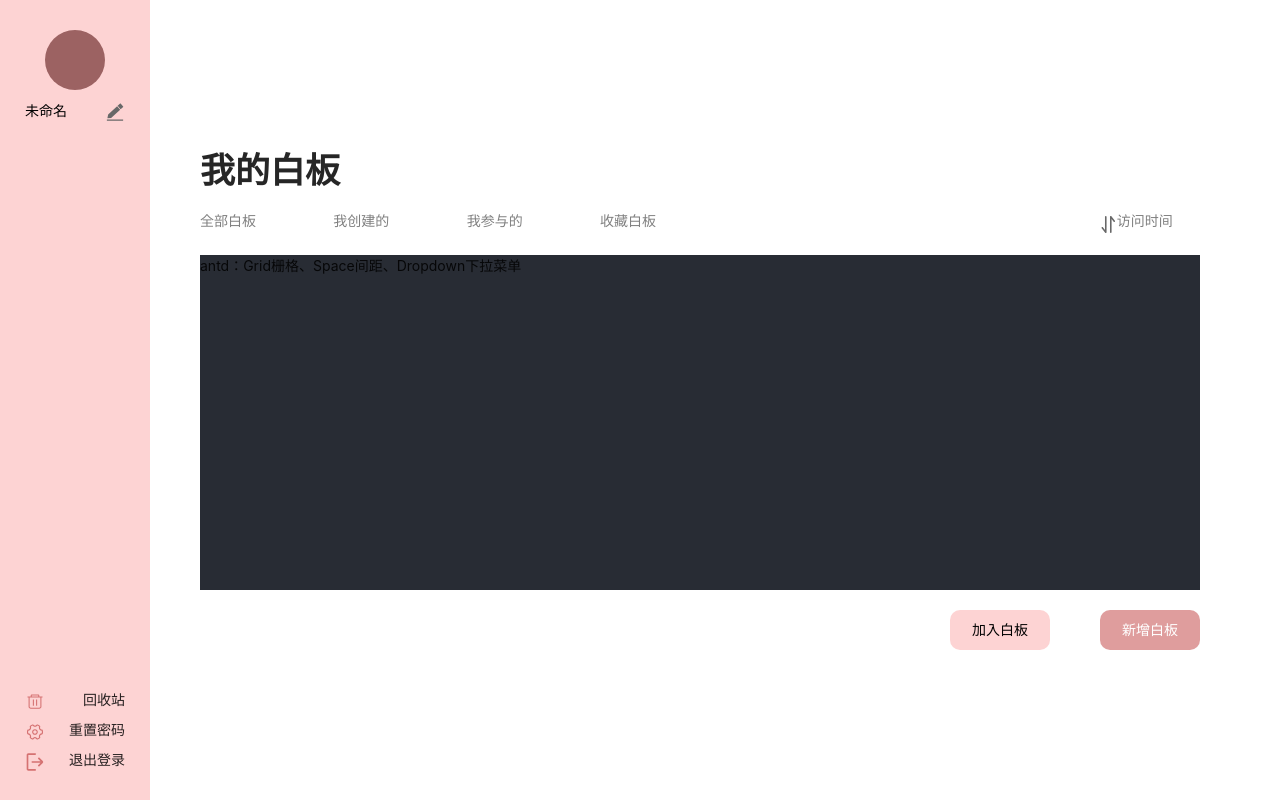
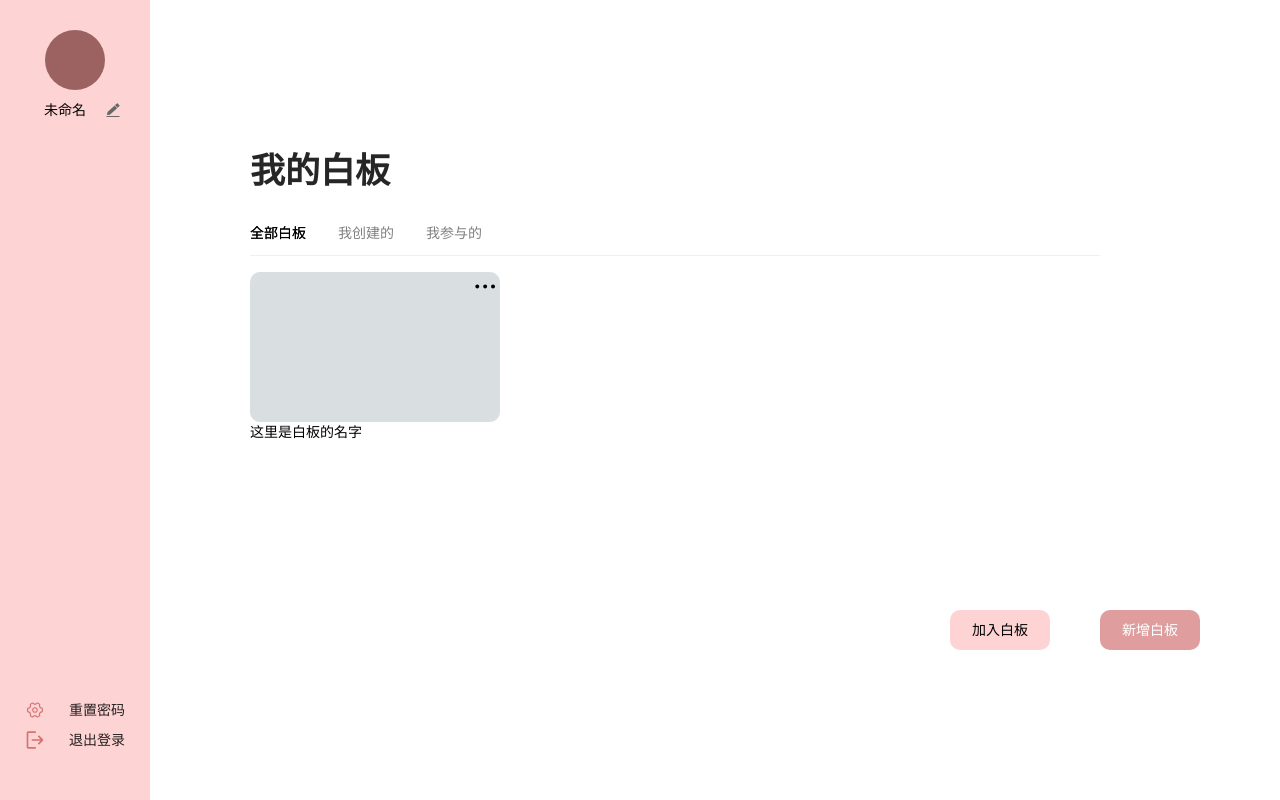
Before and after one commit to xixiwang12138/whiteborad, a React (Create React App) app: page /home in a window 1280 px wide. Built offline with nearby package versions, Linux system fonts and the light colour scheme.

Commit message:
home页优化
Signed-off-by: 4.7 <1726394567@qq.com>

```diff
--- a/src/App.css
+++ b/src/App.css
@@ -38,3 +38,22 @@
 /*}*/
 
 @import "~antd/dist/antd.css";
+
+::-webkit-scrollbar {
+    width: 5px; /* 纵向滚动条*/
+    height: 5px; /* 横向滚动条 */
+    background-color: #fff;
+}
+
+/*定义滚动条轨道 内阴影*/
+::-webkit-scrollbar-track {
+    box-shadow: inset 0 0 6px rgba(0, 0, 0, 0);
+    background-color: #ccc;
+}
+
+/*定义滑块 内阴影*/
+::-webkit-scrollbar-thumb {
+    box-shadow: inset 0 0 6px rgba(0, 0, 0, 0);
+    background-color: #FDD3D3;
+    border-radius: 10px;
+}
--- a/src/routes/Home/components/BaseColumn/index.css
+++ b/src/routes/Home/components/BaseColumn/index.css
@@ -31,8 +31,9 @@
 .avatar {
     height: 60px;
     width: 60px;
-    background-color: #9C6262;
+    /*background-color: #9C6262;*/
     border-radius: 30px;
+    cursor: not-allowed;
 }
 .base-name {
     height: 20px;
@@ -41,21 +42,33 @@
     flex-direction: row;
     align-items: center;
     justify-content: space-between;
+    cursor: pointer;
     /*background-color: white;*/
 }
 .name {
     height: 20px;
     width: 80px;
     color: black;
+    /*background-color: #FAA6A4;*/
+    display: flex;
+    align-items: center;
+    justify-content: center;
+}
+.name-input {
+    height: 20px !important;
+    width: 80px !important;
+    color: black !important;
 }
 .name-icon {
     height: 20px;
     width: 20px;
+    transform: translateY(-2px);
+    /*background-color: #DC8AF9;*/
 }
 .name-icon img {
-    height: 100%;
-    width: 100%;
-    object-fit: contain;
+    height: 80%;
+    width: 80%;
+    object-fit: cover;
 }
 .column-bottom{
     height: 120px;
@@ -78,6 +91,7 @@
 .item-icon {
     height: 20px;
     width: 20px;
+    transform: translateY(-2px);
 }
 .item-icon img {
     height: 100%;
--- a/src/routes/Home/components/BaseColumn/index.tsx
+++ b/src/routes/Home/components/BaseColumn/index.tsx
@@ -1,6 +1,6 @@
-import React from "react";
+import React, {useState} from "react";
 import "./index.css";
-import {Avatar} from "antd";
+import {Button, Form, Input, Modal} from "antd";
 import write from "../../icon/编辑名称.svg";
 import bin from "../../icon/回收站.svg";
 import reset from "../../icon/重置密码.svg";
@@ -9,18 +9,34 @@ import {useNavigate} from "react-router-dom";
 
 function BaseColumn() {
     const navigate = useNavigate();
+
+    const [isNameOpen, setIsNameOpen] = useState(false);
+    const [userName, setUserName] = useState("未命名");
+    const showNameWin = () => {
+        setIsNameOpen(true);
+    }
+    // const onFinishChange = (values: any) => {
+    //     console.log("用户昵称：",values);
+    // }
+    const handleChange = () => {
+
+        setIsNameOpen(false);
+    }
+    const handleNameWinClose = () => {
+        setIsNameOpen(false);
+    }
+
     return(
         <div className="base-column">
             <div className="column-top">
                 <div className="base-avatar">
-                    {/*<Avatar style={{color:'#9C6262'}}/>*/}
-                    {/*avatar没效果？？暂时用div占位*/}
-                    <div className="avatar"></div>
+                    {/*简单点的话那就头像统一颜色就好，复杂的话，登录/注册/重置返回数据中还要有系统随机生成的颜色*/}
+                    <div className="avatar" style={{backgroundColor: "#9C6262"}}></div>
                 </div>
                 <div style={{marginTop:'10px'}}/>
-                <div className="base-name">
-                    {/*修改名字要不要加弹窗？*/}
-                    <div className="name">未命名</div>
+                <div className="base-name" onClick={showNameWin}>
+                    {/*后期加个判断：username是否为空*/}
+                    <div className="name">{userName}</div>
                     <div className="name-icon">
                         <img src={write}/>
                     </div>
@@ -28,12 +44,12 @@ function BaseColumn() {
             </div>
             <div className="column-bottom">
                 <div style={{marginTop:'10px'}}/>
-                <div className="bottom-item">
-                    <div className="item-icon">
-                        <img src={bin}/>
-                    </div>
-                    <div className="item-text">回收站</div>
-                </div>
+                {/*<div className="bottom-item">*/}
+                {/*    <div className="item-icon">*/}
+                {/*        <img src={bin}/>*/}
+                {/*    </div>*/}
+                {/*    <div className="item-text">回收站</div>*/}
+                {/*</div>*/}
                 <div style={{marginTop:'10px'}}/>
                 <div className="bottom-item" onClick={()=>navigate('/reset')}>
                     <div className="item-icon">
@@ -49,6 +65,16 @@ function BaseColumn() {
                     <div className="item-text">退出登录</div>
                 </div>
             </div>
+
+            <Modal title=" " open={isNameOpen} onOk={handleChange} onCancel={handleNameWinClose}
+                   footer={
+                       <Button key="copy" onClick={handleChange}>确 认</Button>
+                   }>
+                {/*<Form.Item name="userName">*/}
+                    <Input className="win-form-input" placeholder="请输入昵称" id="username"/>
+                {/*</Form.Item>*/}
+            </Modal>
+
         </div>
     )
 }
--- a/src/routes/Home/components/MyBoard/index.css
+++ b/src/routes/Home/components/MyBoard/index.css
@@ -10,10 +10,10 @@
 }
 .contain {
     height: 500px;
-    width: 1000px;
+    width: 900px;
     max-width: 100vw;
     position: absolute;
-    left: 200px;
+    left: 300px;
     /*background-color: #DC8AF9;*/
     display: flex;
     flex-direction: column;
@@ -51,7 +51,8 @@
 }
 .box-text {
     cursor: pointer;
-    color: grey;
+    /*color: grey;*/
+    color: black;
 }
 .box-text:hover {
     color: black;
@@ -69,6 +70,8 @@
     width: 20px;
     height: 20px;
     cursor: pointer;
+    transform: translateY(-4px);
+    /*background-color: #FAA6A4;*/
 }
 .right-icon img {
     width: 100%;
@@ -80,17 +83,23 @@
     height: 25px;
     color: grey;
     cursor: pointer;
+    /*background-color: #DC8AF9;*/
 }
 .right-box:hover{
     color: black;
 }
 .board-container {
-    width: 1000px;
-    height: 400px;
-    background-color: #282c34;
+    width: 850px;
+    height: 300px;
+    max-height: 300px;
+    overflow-y: auto;
+    display: flex;
+    flex-flow: wrap;
+    /*border: 1px black solid;*/
+    /*background-color: rgba(179,190,194,0.1);*/
 }
 .contain-btns {
-    width: 1000px;
+    width: 900px;
     height: 40px;
     /*background-color: #282c34;*/
     display: flex;
@@ -189,6 +198,21 @@
     padding-left: 10px !important;
     font-size: 15px !important;
 }
+.ant-tabs-tab {
+    color: grey !important;
+}
+.ant-tabs-tab:hover {
+    color: black !important;
+}
+.ant-tabs-tab.ant-tabs-tab-active .ant-tabs-tab-btn {
+    color: black !important;
+    text-shadow: 0 0 0.25px currentcolor !important;
+}
+.ant-tabs-ink-bar {
+    position: absolute;
+    background: none !important;
+    pointer-events: none;
+}
 /*.ant-input:hover {*/
 /*    border: none !important;*/
 /*    box-shadow: 0px 0px 10px rgba(0,0,0,0.2);*/
@@ -197,3 +221,47 @@
 /*    border: none !important;*/
 /*    box-shadow: 0px 0px 10px rgba(0,0,0,0.2);*/
 /*}*/
+.mini-board-container {
+    width: 250px;
+    height: 180px;
+    /*background-color: #DC8AF9;*/
+    /*border: 1px grey solid;*/
+    margin-right: 20px;
+    margin-bottom: 20px;
+}
+.mini-board-box {
+    width: 250px;
+    height: 150px;
+    background-color: rgba(179,190,194,0.5);
+    border-radius: 10px;
+}
+.mini-board-tool {
+    width: 250px;
+    height: 30px;
+    /*background-color: #DC8AF9;*/
+    display: flex;
+    justify-content: right;
+    align-items: center;
+}
+.tool-icon {
+    height: 30px;
+    width: 30px;
+    /*background-color: red;*/
+    display: flex;
+    align-items: center;
+    justify-content: center;
+}
+.mini-board-name {
+    height: 20px;
+    line-height: 20px;
+    display: flex;
+    flex-direction: row;
+    justify-content: left;
+    color: black;
+}
+.tool-content {
+    height: 15px;
+    line-height: 15px;
+    margin-bottom: 5px;
+    cursor: pointer;
+}
--- a/src/routes/Home/components/MyBoard/index.tsx
+++ b/src/routes/Home/components/MyBoard/index.tsx
@@ -2,9 +2,23 @@ import React, {useState} from "react";
 import "./index.css";
 import "../../../../App.css";
 import sort from "../../icon/排序.svg";
-import {Button, Modal, Input, Form} from "antd";
+import {Button, Modal, Input, Form, Tabs, Popover} from "antd";
 
 function MyBoard(){
+
+    const tool = (
+        <svg width="20" height="20" viewBox="0 0 25 25" fill="none" xmlns="http://www.w3.org/2000/svg">
+            <path d="M2.86111 14.2266C3.51322 14.2266 4.13862 13.9675 4.59973 13.5064C5.06084 13.0453 5.31989 12.4199 5.31989 11.7678C5.31989 11.1157 5.06084 10.4903 4.59973 10.0292C4.13862 9.56807 3.51322 9.30902 2.86111 9.30902C2.20901 9.30902 1.58361 9.56807 1.1225 10.0292C0.661392 10.4903 0.402344 11.1157 0.402344 11.7678C0.402344 12.4199 0.661392 13.0453 1.1225 13.5064C1.58361 13.9675 2.20901 14.2266 2.86111 14.2266V14.2266Z" fill="black"/>
+            <path d="M12.6951 14.2266C13.3472 14.2266 13.9726 13.9675 14.4337 13.5064C14.8948 13.0453 15.1539 12.4199 15.1539 11.7678C15.1539 11.1157 14.8948 10.4903 14.4337 10.0292C13.9726 9.56807 13.3472 9.30902 12.6951 9.30902C12.043 9.30902 11.4176 9.56807 10.9565 10.0292C10.4954 10.4903 10.2363 11.1157 10.2363 11.7678C10.2363 12.4199 10.4954 13.0453 10.9565 13.5064C11.4176 13.9675 12.043 14.2266 12.6951 14.2266V14.2266Z" fill="black"/>
+            <path d="M22.531 9.30902C23.889 9.30902 24.9898 10.4098 24.9898 11.7678C24.9898 13.1257 23.889 14.2266 22.531 14.2266C21.1731 14.2266 20.0723 13.1257 20.0723 11.7678C20.0723 10.4098 21.1731 9.30902 22.531 9.30902Z" fill="black"/>
+        </svg>
+    )
+
+
+    const onTabsChange = (key: string) => {
+        console.log(key);
+    }
+
 
     const [isCreateOpen, setIsCreateOpen] = useState(false);
     const [isJoinOpen, setIsJoinOpen] = useState(false);
@@ -30,6 +44,36 @@ function MyBoard(){
         setIsJoinOpen(false)
     }
 
+    const MiniBoardTool = (
+        <div>
+            <div className="tool-content">邀请成员</div>
+            <div className="tool-content">删除会议</div>
+            <div className="tool-content">导出</div>
+        </div>
+    )
+
+    const AllBoard = <div className="board-container">
+        {/*这里是全部白板*/}
+        {/*思路：miniboard嵌套 按钮和图片 图片是最后一次更新的白板的快照（好像不好搞...）*/}
+        {/*按钮点击跳转到响应 白板id 的 board页面*/}
+        <div className="mini-board-container">
+            <div className="mini-board-box">
+                <div className="mini-board-tool">
+                    <Popover placement="top" content={MiniBoardTool} trigger="hover">
+                        {/*<Button>tool</Button>*/}
+                        <div className="tool-icon" id="toolbtn">
+                            {tool}
+                        </div>
+                    </Popover>
+                </div>
+            </div>
+            <div className="mini-board-name">这里是白板的名字</div>
+        </div>
+    </div>
+    const MyCreate = <div className="board-container">这里是我创建的</div>
+    const MyJoin = <div className="board-container">这里是我参与的</div>
+    const LikeBoard = <div className="board-container">这里是收藏白板</div>
+
     return(
         <div className="my-board">
             <div className="contain">
@@ -37,23 +81,44 @@ function MyBoard(){
                 <div style={{marginBottom:'20px'}}/>
                 <div className="list">
                     <div className="list-left">
-                        <div className="left-box"><span className="box-text">全部白板</span></div>
-                        <div className="left-box"><span className="box-text">我创建的</span></div>
-                        <div className="left-box"><span className="box-text">我参与的</span></div>
-                        <div className="left-box"><span className="box-text">收藏白板</span></div>
+                        <Tabs defaultActiveKey="1" onChange={onTabsChange}
+                        items={[
+                            {
+                                label: `全部白板`,
+                                key: '1',
+                                children: AllBoard,
+                            },
+                            {
+                                label: `我创建的`,
+                                key: '2',
+                                children: MyCreate
+                            },
+                            {
+                                label: `我参与的`,
+                                key: '3',
+                                children: MyJoin
+                            },
+                            // {
+                            //     label: `收藏白板`,
+                            //     key: '4',
+                            //     children: LikeBoard
+                            // }
+                        ]}/>
+                        {/*<div className="left-box"><span className="box-text">全部白板</span></div>*/}
+                        {/*<div className="left-box"><span className="box-text">我创建的</span></div>*/}
+                        {/*<div className="left-box"><span className="box-text">我参与的</span></div>*/}
+                        {/*<div className="left-box"><span className="box-text">收藏白板</span></div>*/}
                     </div>
-                    <div className="list-right">
-                        {/*访问时间这里改成排序吧，就不要筛选了*/}
-                        <div className="right-icon">
-                            <img src={sort}/>
-                        </div>
-                        <div className="right-box">访问时间</div>
-                    </div>
+                    {/*<div className="list-right">*/}
+                    {/*    /!*访问时间这里改成排序吧，就不要筛选了*!/*/}
+                    {/*    <div className="right-icon">*/}
+                    {/*        <img src={sort}/>*/}
+                    {/*    </div>*/}
+                    {/*    <div className="right-box">访问时间</div>*/}
+                    {/*</div>*/}
                 </div>
                 <div style={{marginBottom:'20px'}}/>
-                <div className="board-container">
-                    antd：Grid栅格、Space间距、Dropdown下拉菜单
-                </div>
+                <div style={{width: '1000px', height: '400px'}}></div>
                 <div style={{marginBottom:'20px'}}/>
                 <div className="contain-btns">
                     <div className="btns">
```
Also changed, not shown: src/routes/Home/icon/白板选项.svg (added).
